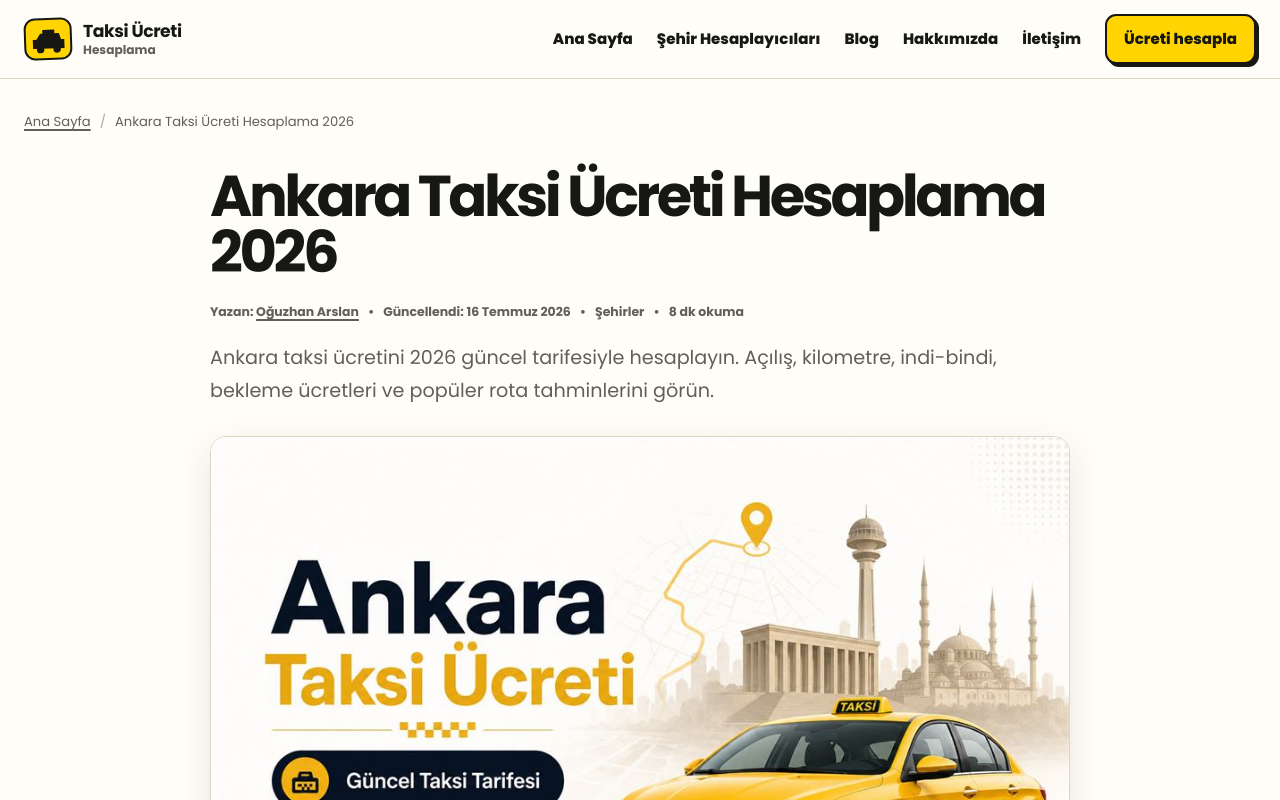
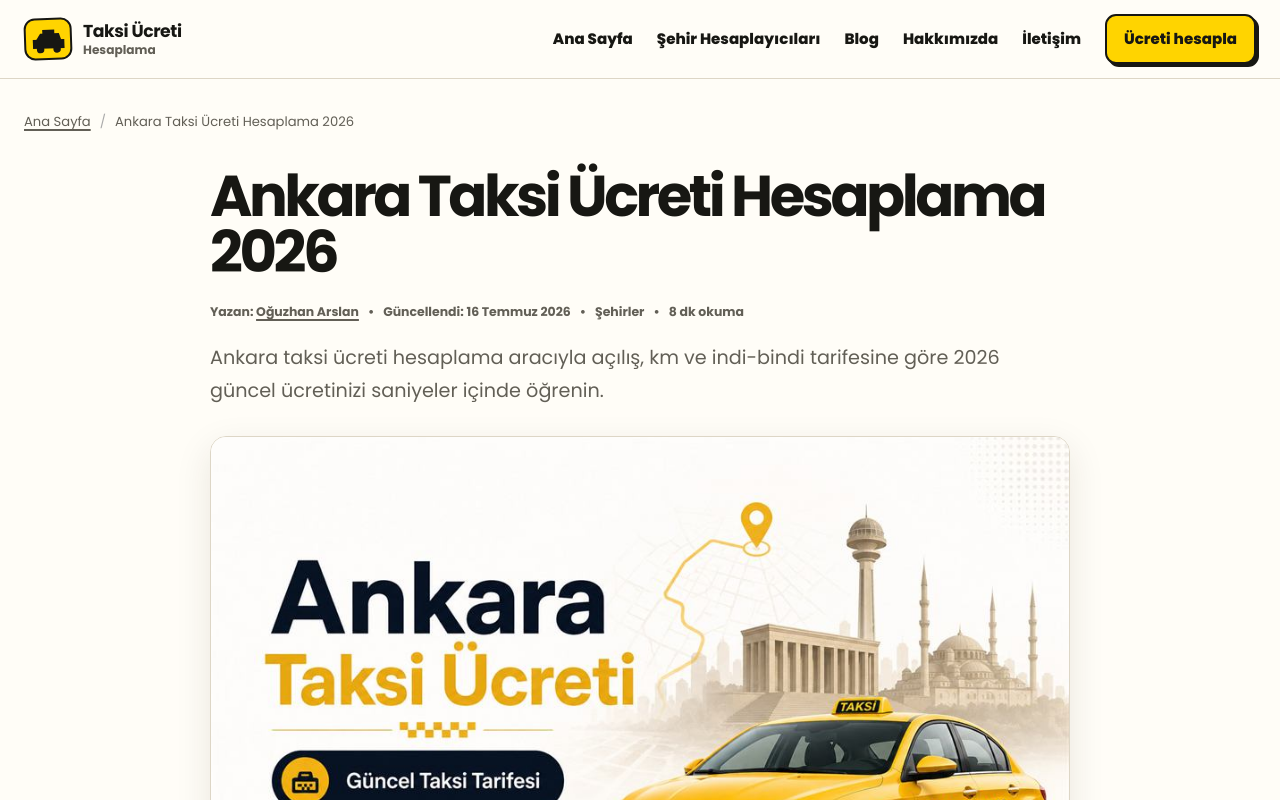
Before and after one commit to arslanwebx/taksi-ucreti-hesaplama, a Next.js app: page /ankara-taksi-ucreti in a window 1280 px wide. Shown: the top 800 px of the page. Built offline with nearby package versions, Linux system fonts and the light colour scheme.

Commit message:
Improve Ankara taxi page SEO content

```diff
--- a/app/ankara-taksi-ucreti/page.tsx
+++ b/app/ankara-taksi-ucreti/page.tsx
@@ -1,9 +1,8 @@
 import type { Metadata } from 'next';
-import { AnkaraFareArticle, ankaraPageDescription } from '@/components/AnkaraFareArticle';
+import { AnkaraFareArticle, ankaraPageDescription, ankaraSeoTitle } from '@/components/AnkaraFareArticle';
 import { pageMetadata } from '@/lib/seo';
 
-const seoTitle = 'Ankara Taksi Ücreti 2026: Güncel Tarife ve Hesaplama';
-export const metadata: Metadata = pageMetadata(seoTitle, ankaraPageDescription, '/ankara-taksi-ucreti/', 'article');
+export const metadata: Metadata = pageMetadata(ankaraSeoTitle, ankaraPageDescription, '/ankara-taksi-ucreti/', 'article');
 
 export default function Page() {
   return <AnkaraFareArticle/>;
--- a/app/sehirler/page.tsx
+++ b/app/sehirler/page.tsx
@@ -18,7 +18,7 @@ export default function CitiesPage() {
       <section>
         <h2>Ayrıntılı şehir rehberleri</h2>
         <p>İnce içerik üretmemek için yalnızca kapsamlı biçimde hazırlanan şehir rehberleri ayrı sayfa olarak yayımlanır. Diğer iller için ana hesaplayıcıyı kullanabilirsiniz.</p>
-        <div className="article-grid">{cityPosts.map((post) => <BlogCard key={post.path} {...post}/>)}</div>
+        <div className="article-grid">{cityPosts.map((post) => <BlogCard key={post.path} {...post} title={post.path === '/ankara-taksi-ucreti/' ? 'Ankara taksi ücreti hesaplama' : post.title}/>)}</div>
       </section>
       <section>
         <h2>Diğer şehirlerde nasıl hesaplama yapılır?</h2>
--- a/components/AnkaraFareArticle.tsx
+++ b/components/AnkaraFareArticle.tsx
@@ -9,7 +9,8 @@ import { canonical, site } from '@/src/data/site';
 
 const city = publishedCities.find((item) => item.slug === 'ankara')!;
 export const ankaraPageTitle = 'Ankara Taksi Ücreti Hesaplama 2026';
-export const ankaraPageDescription = 'Ankara taksi ücretini 2026 güncel tarifesiyle hesaplayın. Açılış, kilometre, indi-bindi, bekleme ücretleri ve popüler rota tahminlerini görün.';
+export const ankaraSeoTitle = 'Ankara Taksi Ücreti Hesaplama 2026 (Kaç TL Tutar?)';
+export const ankaraPageDescription = 'Ankara taksi ücreti hesaplama aracıyla açılış, km ve indi-bindi tarifesine göre 2026 güncel ücretinizi saniyeler içinde öğrenin.';
 
 const faqs = [
   { question: 'Ankara taksi açılış ücreti ne kadar?', answer: '1 Mart 2026 tarihli Ankara tarifesinde sarı taksi açılış ücreti 65 TL’dir.' },
@@ -20,6 +21,7 @@ const faqs = [
   { question: 'Ankara taksilerinde kredi kartı geçer mi?', answer: 'Kart kabulü araca ve ödeme cihazının çalışmasına göre değişebilir. Kartla ödeyecekseniz yolculuk başlamadan önce sürücüye sormanız uygundur.' },
   { question: 'Kızılay ile Esenboğa Havalimanı taksi ücreti ne kadar?', answer: `Yaklaşık 30 km için bekleme ve ek yol bedeli olmadan sarı taksi tahmini ${money(calculateFare(city, 30).total)} tutar. Başlangıç adresi, rota ve trafik gerçek tutarı değiştirebilir.` },
   { question: 'AŞTİ ile Kızılay taksi ücreti ne kadar?', answer: `Yaklaşık 6 km için bekleme ve ek yol bedeli olmadan sarı taksi tahmini ${money(calculateFare(city, 6).total)} tutar. Gerçek rota ve trafik sonucu değiştirebilir.` },
+  { question: 'Ankara taksi hesaplama nasıl yapılır?', answer: 'Açılış ücretine mesafenin 40 TL kilometre ücretiyle çarpımı eklenir ve sonuç 200 TL indi-bindi tabanıyla karşılaştırılır. Mesafeyi sayfadaki hesaplayıcıya girip “Ücreti hesapla” düğmesine basarak anında tahmini sonucu görebilirsiniz.' },
 ];
 
 export function AnkaraFareArticle() {
@@ -35,9 +37,23 @@ export function AnkaraFareArticle() {
     offers: { '@type': 'Offer', price: '0', priceCurrency: 'TRY' },
     publisher: { '@type': 'Organization', name: site.publisher, url: site.url },
   };
+  const howToSchema = {
+    '@context': 'https://schema.org',
+    '@type': 'HowTo',
+    name: 'Ankara taksi ücreti nasıl hesaplanır?',
+    description: 'Ankara sarı taksi tarifesinde açılış, mesafe, bekleme ve minimum ücret adımlarıyla tahmini tutarı hesaplama yöntemi.',
+    inLanguage: 'tr-TR',
+    step: [
+      { '@type': 'HowToStep', position: 1, name: 'Açılış ücretini not edin', text: 'Hesaba 65 TL açılış ücretiyle başlayın.' },
+      { '@type': 'HowToStep', position: 2, name: 'Mesafeyi girin', text: 'Araçla gidilecek mesafeyi kilometre olarak girin.' },
+      { '@type': 'HowToStep', position: 3, name: 'Mesafe bedelini hesaplayın', text: 'Mesafeyi 40 TL kilometre ücretiyle çarpın.' },
+      { '@type': 'HowToStep', position: 4, name: 'Varsa beklemeyi ekleyin', text: 'Varsa bekleme süresini 7 TL dakika tarifesiyle hesaplayıp toplama ekleyin.' },
+      { '@type': 'HowToStep', position: 5, name: 'Minimum ücretle karşılaştırın', text: 'Toplamı 200 TL indi-bindi taban ücretiyle karşılaştırın ve yüksek olan tutarı esas alın.' },
+    ],
+  };
 
   return (
-    <ArticlePage title={ankaraPageTitle} description={ankaraPageDescription} path="/ankara-taksi-ucreti/" modified={city.lastVerified} category="Şehirler" readingMinutes={8} faqs={faqs} additionalSchemas={[webApplicationSchema]}>
+    <ArticlePage title={ankaraSeoTitle} heading={ankaraPageTitle} description={ankaraPageDescription} path="/ankara-taksi-ucreti/" modified={city.lastVerified} category="Şehirler" readingMinutes={8} faqs={faqs} additionalSchemas={[webApplicationSchema, howToSchema]} featuredImageAlt="Ankara taksi ücreti hesaplama 2026 - güncel tarife">
       <p>Ankara taksi ücreti sabit değildir. Açılış ücretine gidilen yol, varsa bekleme süresi ve bilinen ek yol bedelleri eklenir; hesap 200 TL’nin altında kalırsa minimum ücret uygulanır.</p>
       <section className="fare-answer-box" aria-label="Ankara 2026 taksi tarifesi özeti">
         <strong>Ankara sarı taksi tarifesi</strong>
@@ -86,7 +102,7 @@ export function AnkaraFareArticle() {
 
       <section id="uygulama">
         <h2>Ankara’da taksimetre ve yolculuk notları</h2>
-        <ul><li>Hesap yalnızca doğrulanmış Ankara sarı taksi tarifesini kullanır; İstanbul’dan kategori oranı türetilmez.</li><li>Ayrı bir gece tarifesi belirtilmez. Trafikte oluşan bekleme toplamı değiştirebilir.</li><li>Esenboğa yolculukları sabit fiyat değildir; gerçek mesafe ve bekleme taksimetreye yansır.</li><li>Kartla ödeme yapacaksanız cihaz durumunu binmeden önce teyit edin.</li></ul>
+        <ul><li>Hesap yalnızca doğrulanmış Ankara sarı taksi tarifesini kullanır; İstanbul’dan kategori oranı türetilmez.</li><li>Ankara’da İstanbul’daki gibi turkuaz veya VIP taksi kategorisi yoktur; tüm şehirde tek tip sarı taksi tarifesi uygulanır.</li><li>Ayrı bir gece tarifesi belirtilmez. Trafikte oluşan bekleme toplamı değiştirebilir.</li><li>Esenboğa yolculukları sabit fiyat değildir; gerçek mesafe ve bekleme taksimetreye yansır.</li><li>Kartla ödeme yapacaksanız cihaz durumunu binmeden önce teyit edin.</li></ul>
         <p><Link href="/">Ana taksi hesaplayıcısını</Link> kullanabilir, <Link href="/sehirler/">şehir tarifeleri merkezine</Link> dönebilir, <Link href="/indi-bindi-ucreti-nedir/">indi-bindi ücretinin nasıl uygulandığını</Link> veya <Link href="/taksi-ucreti-nasil-hesaplanir/">taksi ücretinin hesaplama adımlarını</Link> okuyabilirsiniz.</p>
       </section>
 
@@ -94,6 +110,7 @@ export function AnkaraFareArticle() {
         <h2>Tarife kaynağı ve doğrulama</h2>
         <p><strong>Geçerlilik tarihi:</strong> 1 Mart 2026 · <strong>Son kontrol:</strong> <time dateTime={city.lastVerified}>{formatDate(city.lastVerified)}</time></p>
         <p>Tarife değerleri, yetkili meslek kuruluşu olan <a href={city.sourceUrl} rel="external">Ankara Esnaf ve Sanatkârlar Odaları Birliği Ücret Tarifeleri Değerlendirme Komisyonu</a> kaydıyla izlenir. Yeni bir tarife kartı yayımlandığında merkezi veri güncellenmelidir.</p>
+        <p>Bazı kaynaklarda önceki yıllara ait tarife rakamları dolaşabiliyor; bu sayfadaki değerler ANKESOB kaydına dayanır ve her kontrolde tarihiyle birlikte güncellenir.</p>
       </section>
     </ArticlePage>
   );
--- a/components/ArticlePage.tsx
+++ b/components/ArticlePage.tsx
@@ -7,10 +7,10 @@ import { ArticleFaq, type ArticleFaqItem } from './ArticleFaq';
 import { canonical, site } from '@/src/data/site';
 import { posts } from '@/src/data/posts';
 
-export function ArticlePage({ title, heading, description, path, modified, category, readingMinutes, faqs = [], additionalSchemas = [], children }: { title: string; heading?: string; description: string; path: string; modified: string; category: string; readingMinutes: number; faqs?: ArticleFaqItem[]; additionalSchemas?: object[]; children: ReactNode }) {
+export function ArticlePage({ title, heading, description, path, modified, category, readingMinutes, faqs = [], additionalSchemas = [], featuredImageAlt, children }: { title: string; heading?: string; description: string; path: string; modified: string; category: string; readingMinutes: number; faqs?: ArticleFaqItem[]; additionalSchemas?: object[]; featuredImageAlt?: string; children: ReactNode }) {
   const featuredImage = posts.find((post) => post.path === path)?.image;
   const schema: object[]=[{'@context':'https://schema.org','@type':'BlogPosting',headline:title,description,datePublished:modified,dateModified:modified,mainEntityOfPage:canonical(path),...(featuredImage ? { image: canonical(featuredImage) } : {}),author:{'@type':'Person',name:site.author.name,url:canonical(site.author.url),image:canonical(site.author.image)},publisher:{'@type':'Organization',name:site.publisher,url:site.url}},{'@context':'https://schema.org','@type':'BreadcrumbList',itemListElement:[{'@type':'ListItem',position:1,name:'Ana Sayfa',item:canonical('/')},{'@type':'ListItem',position:2,name:'Blog',item:canonical('/blog/')},{'@type':'ListItem',position:3,name:title,item:canonical(path)}]}];
   if (faqs.length) schema.push({'@context':'https://schema.org','@type':'FAQPage',mainEntity:faqs.map((item)=>({'@type':'Question',name:item.question,acceptedAnswer:{'@type':'Answer',text:item.answer}}))});
   schema.push(...additionalSchemas);
-  return <><JsonLd data={schema}/><ContentShell title={heading ?? title} titleClassName="post-title" description={description} path={path} featuredImage={featuredImage} meta={<ArticleMeta modified={modified} category={category} readingMinutes={readingMinutes}/>}>{children}{faqs.length>0&&<ArticleFaq items={faqs}/>}<AuthorBox/></ContentShell></>;
+  return <><JsonLd data={schema}/><ContentShell title={heading ?? title} titleClassName="post-title" description={description} path={path} featuredImage={featuredImage} featuredImageAlt={featuredImageAlt} meta={<ArticleMeta modified={modified} category={category} readingMinutes={readingMinutes}/>}>{children}{faqs.length>0&&<ArticleFaq items={faqs}/>}<AuthorBox/></ContentShell></>;
 }
--- a/components/ContentShell.tsx
+++ b/components/ContentShell.tsx
@@ -1,13 +1,13 @@
 import type { ReactNode } from 'react';
 import { Breadcrumbs } from './Breadcrumbs';
 
-export function ContentShell({ title, titleClassName, description, path, meta, featuredImage, children }: { title: string; titleClassName?: string; description: string; path: string; meta?: ReactNode; featuredImage?: string; children: ReactNode }) {
+export function ContentShell({ title, titleClassName, description, path, meta, featuredImage, featuredImageAlt, children }: { title: string; titleClassName?: string; description: string; path: string; meta?: ReactNode; featuredImage?: string; featuredImageAlt?: string; children: ReactNode }) {
   const smallImage = featuredImage?.replace(/\.jpg$/, '-480.jpg');
   const mediumImage = featuredImage?.replace(/\.jpg$/, '-960.jpg');
   return (
     <div className="container content-shell">
       <Breadcrumbs items={[{ name: 'Ana Sayfa', href: '/' }, { name: title, href: path }]} />
-      <article className="article-content"><header className="page-header"><h1 className={titleClassName}>{title}</h1>{meta}<p className="lead">{description}</p>{featuredImage && smallImage && mediumImage && <img className="article-featured-image" src={mediumImage} srcSet={`${smallImage} 480w, ${mediumImage} 960w`} sizes="(max-width: 908px) calc(100vw - 48px), 860px" alt={`${title} için öne çıkan görsel`} width="960" height="640" fetchPriority="high" decoding="async"/>}</header>{children}</article>
+      <article className="article-content"><header className="page-header"><h1 className={titleClassName}>{title}</h1>{meta}<p className="lead">{description}</p>{featuredImage && smallImage && mediumImage && <img className="article-featured-image" src={mediumImage} srcSet={`${smallImage} 480w, ${mediumImage} 960w`} sizes="(max-width: 908px) calc(100vw - 48px), 860px" alt={featuredImageAlt ?? `${title} için öne çıkan görsel`} width="960" height="640" fetchPriority="high" decoding="async"/>}</header>{children}</article>
     </div>
   );
 }
--- a/src/data/posts.ts
+++ b/src/data/posts.ts
@@ -12,7 +12,7 @@ export const posts: PostSummary[] = [
   { title: 'Taksi Ücreti Nasıl Hesaplanır?', summary: 'Açılış, mesafe, minimum ücret, bekleme ve ücretli geçişlerin yolculuk tahminini nasıl etkilediğini sade örneklerle öğrenin.', path: '/taksi-ucreti-nasil-hesaplanir/', category: 'Taksi Rehberleri', modified: '2026-07-16', cta: 'Taksi ücreti hesabını adım adım incele', image: '/blog/taksi-ucreti-nasil-hesaplanir.jpg' },
   { title: 'İndi Bindi Ücreti Nedir?', summary: 'Kısa yolculuklarda minimum ücretin ne zaman uygulandığını ve neden ayrı bir ek ücret olmadığını öğrenin.', path: '/indi-bindi-ucreti-nedir/', category: 'Taksi Rehberleri', modified: '2026-07-16', cta: 'Minimum ücret uygulamasını öğren', image: '/blog/indi-bindi-ucreti-nedir.jpg' },
   { title: 'İstanbul Taksi Ücreti Hesaplama 2026', summary: 'İstanbul açılış, kilometre ve minimum ücret kaydını; iki yaka rotaları ve ücretli geçiş notlarıyla inceleyin.', path: '/istanbul-taksi-ucreti/', category: 'Şehirler', modified: '2026-07-29', cta: 'İstanbul taksi ücretini hesapla', image: '/blog/istanbul-taksi-ucreti.jpg' },
-  { title: 'Ankara Taksi Ücreti Hesaplama 2026', summary: 'Ankara tarife kaydıyla Kızılay, AŞTİ ve çevre ilçeler için araç rotası mesafesine dayalı tahmin yapın.', path: '/ankara-taksi-ucreti/', category: 'Şehirler', modified: '2026-07-16', cta: 'Ankara taksi tarifesini incele', image: '/blog/ankara-taksi-ucreti.jpg' },
+  { title: 'Ankara Taksi Ücreti Hesaplama 2026', summary: 'Ankara tarife kaydıyla Kızılay, AŞTİ ve çevre ilçeler için araç rotası mesafesine dayalı tahmin yapın.', path: '/ankara-taksi-ucreti/', category: 'Şehirler', modified: '2026-07-30', cta: 'Ankara taksi tarifesini incele', image: '/blog/ankara-taksi-ucreti.jpg' },
   { title: 'İzmir Taksi Ücreti Hesaplama 2026', summary: 'İzmir merkez tarifesini, minimum ücreti ve Konak, Bornova, Karşıyaka bağlantılarını kaynaklarıyla görün.', path: '/izmir-taksi-ucreti/', category: 'Şehirler', modified: '2026-07-16', cta: 'İzmir taksi ücretini hesapla', image: '/blog/izmir-taksi-ucreti.jpg' },
   { title: 'Antalya Taksi Ücreti Hesaplama 2026', summary: 'Antalya merkez tarifesiyle Lara, Konyaaltı ve turizm bölgelerine yönelik yolculuğunuzu planlayın.', path: '/antalya-taksi-ucreti/', category: 'Şehirler', modified: '2026-07-16', cta: 'Antalya taksi tarifesini incele', image: '/blog/antalya-taksi-ucreti.jpg' },
   { title: 'Bursa Taksi Ücreti Hesaplama 2026', summary: 'Bursa açılış, kilometre ve indi-bindi tarifelerini; Ulucami, otogar, Görükle ve Mudanya rota örnekleriyle inceleyin.', path: '/bursa-taksi-ucreti/', category: 'Şehirler', modified: '2026-07-20', cta: 'Bursa taksi tarifesini incele', image: '/blog/bursa-taksi-ucreti.jpg' },
```
Also changed, not shown: scripts/audit-dist.mjs (+10 -1 lines).
